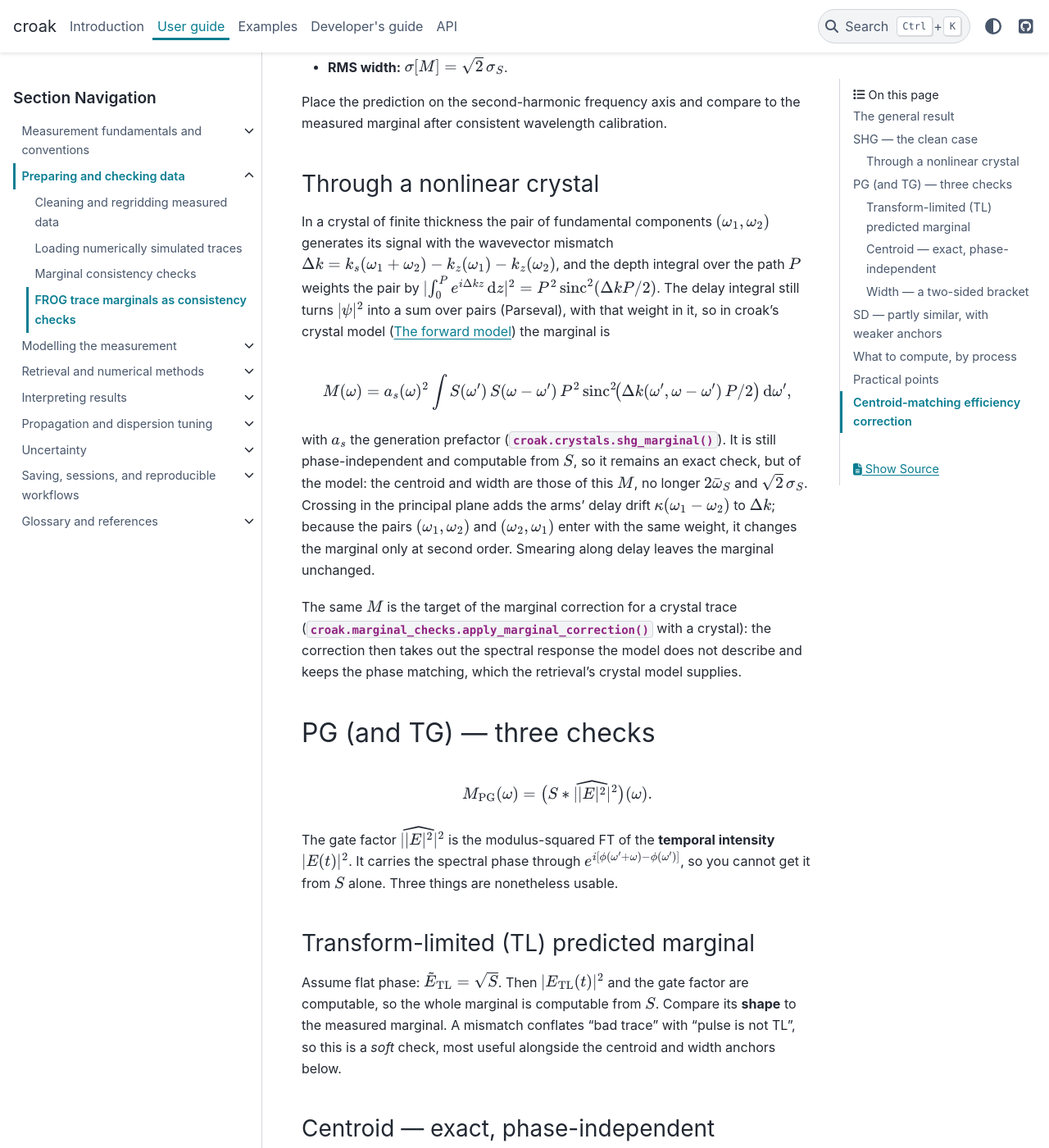
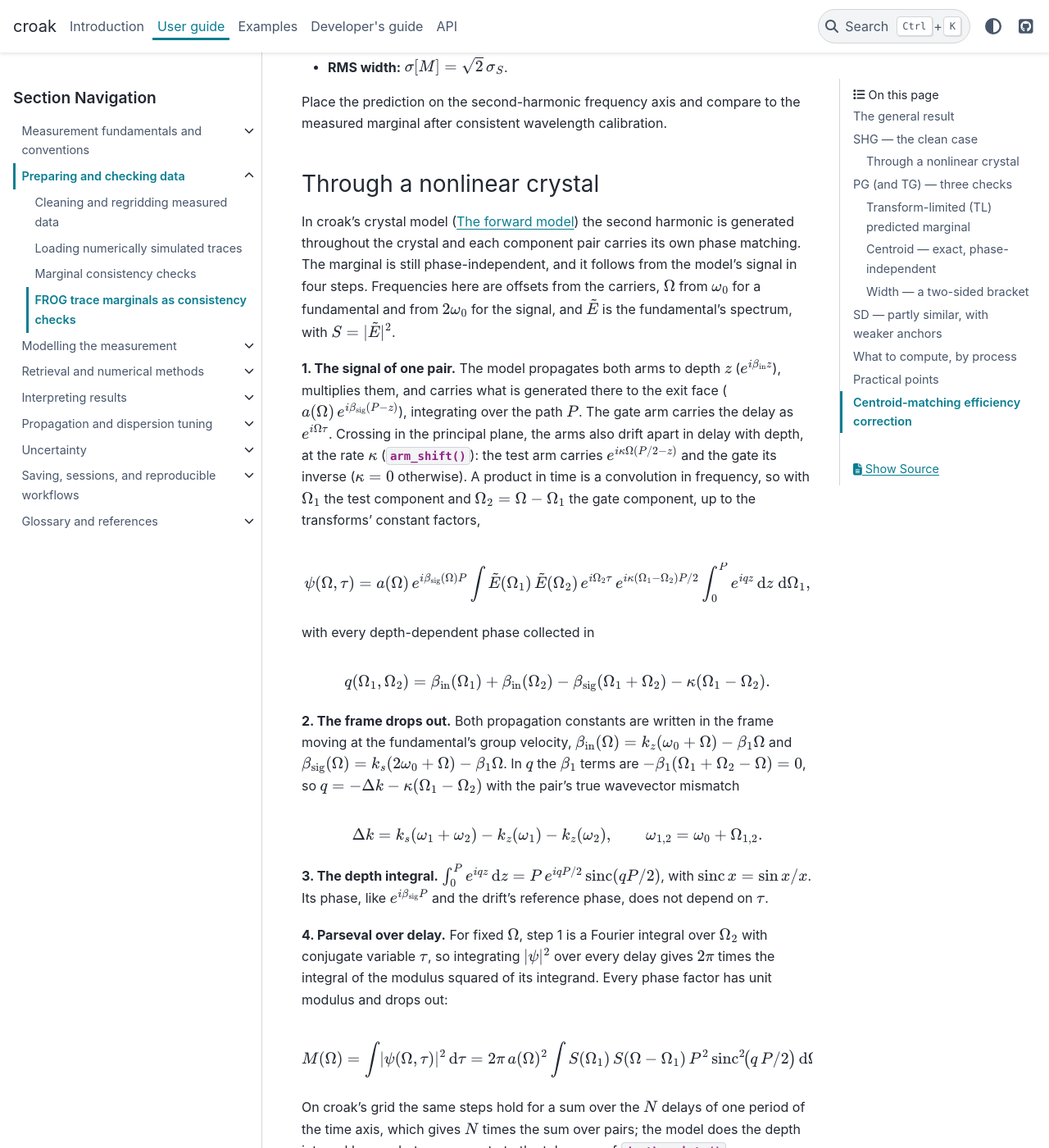
Before and after one commit to LupoLab/croak, a Sphinx documentation site: the page built from docs/explanation/marginals.md, in a window 1280 px wide and 1400 px high, scrolled down 2833 px. Shown: the whole window at 82% size. Built offline with Sphinx 7.4.7 and the PyData theme 0.15.4, drawn with Linux system fonts in a browser that asks for light colours; some of the changed text lies outside the part shown.

Commit message:
Derive the SHG marginal through a crystal in the marginals explanation
From the model's signal: the pair's depth-dependent phase, the frame
dropping out to leave the true mismatch, the analytic depth integral and
Parseval over delay; then why the principal-plane drift enters at second
order, smearing and zero thickness, and the assumptions.

Co-Authored-By: Claude Opus 5.5 <noreply@anthropic.com>
Claude-Session: https://claude.ai/code/session_01WM2AxPM9w8Mg7mfKikaeCX

````diff
--- a/docs/explanation/marginals.md
+++ b/docs/explanation/marginals.md
@@ -110,28 +110,90 @@ measured marginal after consistent wavelength calibration.
 
 ### Through a nonlinear crystal
 
-In a crystal of finite thickness the pair of fundamental components
-$(\omega_1,\omega_2)$ generates its signal with the wavevector mismatch
-$\Delta k = k_s(\omega_1+\omega_2) - k_z(\omega_1) - k_z(\omega_2)$, and the depth
-integral over the path $P$ weights the pair by
-$\lvert\int_0^P e^{i\Delta k z}\,\mathrm dz\rvert^2 = P^2\operatorname{sinc}^2(\Delta k P/2)$.
-The delay integral still turns $\lvert\psi\rvert^2$ into a sum over pairs
-(Parseval), with that weight in it, so in croak's crystal model
-({doc}`forward_model`) the marginal is
+In croak's crystal model ({doc}`forward_model`) the second harmonic is generated
+throughout the crystal and each component pair carries its own phase matching. The
+marginal is still phase-independent, and it follows from the model's signal in
+four steps. Frequencies here are offsets from the carriers, $\Omega$ from
+$\omega_0$ for a fundamental and from $2\omega_0$ for the signal, and $\tilde E$ is
+the fundamental's spectrum, with $S = \lvert\tilde E\rvert^2$.
+
+**1. The signal of one pair.** The model propagates both arms to depth $z$
+($e^{i\beta_\mathrm{in}z}$), multiplies them, and carries what is generated there to
+the exit face ($a(\Omega)\,e^{i\beta_\mathrm{sig}(P-z)}$), integrating over the path
+$P$. The gate arm carries the delay as $e^{i\Omega\tau}$. Crossing in the principal
+plane, the arms also drift apart in delay with depth, at the rate $\kappa$
+({meth}`~croak.crystals.CrystalSetup.arm_shift`): the test arm carries
+$e^{i\kappa\Omega(P/2-z)}$ and the gate its inverse ($\kappa = 0$ otherwise).
+A product in time is a convolution in frequency, so with $\Omega_1$ the test
+component and $\Omega_2 = \Omega-\Omega_1$ the gate component, up to the
+transforms' constant factors,
 
 ```{math}
-M(\omega) = a_s(\omega)^2 \int S(\omega')\,S(\omega-\omega')\,
-P^2\operatorname{sinc}^2\!\bigl(\Delta k(\omega',\omega-\omega')\,P/2\bigr)\,\mathrm d\omega',
+\psi(\Omega,\tau) = a(\Omega)\,e^{i\beta_\mathrm{sig}(\Omega)P}\int
+\tilde E(\Omega_1)\,\tilde E(\Omega_2)\,e^{i\Omega_2\tau}\,
+e^{i\kappa(\Omega_1-\Omega_2)P/2}
+\int_0^P e^{i q z}\,\mathrm dz\;\mathrm d\Omega_1 ,
 ```
 
-with $a_s$ the generation prefactor ({func}`croak.crystals.shg_marginal`). It is
-still phase-independent and computable from $S$, so it remains an exact check, but
-of the model: the centroid and width are those of this $M$, no longer
-$2\bar\omega_S$ and $\sqrt2\,\sigma_S$. Crossing in the principal plane adds the
-arms' delay drift $\kappa(\omega_1-\omega_2)$ to $\Delta k$; because the pairs
-$(\omega_1,\omega_2)$ and $(\omega_2,\omega_1)$ enter with the same weight, it
-changes the marginal only at second order. Smearing along delay leaves the
-marginal unchanged.
+with every depth-dependent phase collected in
+
+```{math}
+q(\Omega_1,\Omega_2) = \beta_\mathrm{in}(\Omega_1) + \beta_\mathrm{in}(\Omega_2)
+- \beta_\mathrm{sig}(\Omega_1+\Omega_2) - \kappa(\Omega_1-\Omega_2).
+```
+
+**2. The frame drops out.** Both propagation constants are written in the frame
+moving at the fundamental's group velocity, $\beta_\mathrm{in}(\Omega) =
+k_z(\omega_0+\Omega) - \beta_1\Omega$ and $\beta_\mathrm{sig}(\Omega) =
+k_s(2\omega_0+\Omega) - \beta_1\Omega$. In $q$ the $\beta_1$ terms are
+$-\beta_1(\Omega_1+\Omega_2-\Omega)=0$, so $q = -\Delta k - \kappa(\Omega_1-\Omega_2)$
+with the pair's true wavevector mismatch
+
+```{math}
+\Delta k = k_s(\omega_1+\omega_2) - k_z(\omega_1) - k_z(\omega_2), \qquad
+\omega_{1,2} = \omega_0+\Omega_{1,2}.
+```
+
+**3. The depth integral.** $\int_0^P e^{iqz}\,\mathrm dz = P\,e^{iqP/2}\operatorname{sinc}(qP/2)$,
+with $\operatorname{sinc}x = \sin x/x$. Its phase, like $e^{i\beta_\mathrm{sig}P}$ and
+the drift's reference phase, does not depend on $\tau$.
+
+**4. Parseval over delay.** For fixed $\Omega$, step 1 is a Fourier integral over
+$\Omega_2$ with conjugate variable $\tau$, so integrating $\lvert\psi\rvert^2$ over
+every delay gives $2\pi$ times the integral of the modulus squared of its integrand.
+Every phase factor has unit modulus and drops out:
+
+```{math}
+M(\Omega) = \int\lvert\psi(\Omega,\tau)\rvert^2\,\mathrm d\tau
+= 2\pi\,a(\Omega)^2\int S(\Omega_1)\,S(\Omega-\Omega_1)\,
+P^2\operatorname{sinc}^2\!\bigl(q\,P/2\bigr)\,\mathrm d\Omega_1 .
+```
+
+On croak's grid the same steps hold for a sum over the $N$ delays of one period of
+the time axis, which gives $N$ times the sum over pairs; the model does the depth
+integral by quadrature, accurate to the tolerance of
+{func}`~croak.crystals.depth_points`. {func}`croak.crystals.shg_marginal` evaluates
+the pair sum with the analytic depth integral, and it matches the model's
+delay-summed trace to about $10^{-6}$ of the peak (`tests/test_marginal_crystal.py`).
+
+What the result says:
+
+- It is still **phase-independent** and computable from $S$, so it remains an
+  exact check, but of the model: the centroid and width are those of this $M$, no
+  longer $2\bar\omega_S$ and $\sqrt2\,\sigma_S$.
+- **The drift enters at second order.** The pair $(\Omega_1,\Omega_2)$ and the
+  swapped pair $(\Omega_2,\Omega_1)$ have the same weight $S(\Omega_1)S(\Omega_2)$
+  and the same $\Delta k$, but opposite drift terms. Their sum,
+  $\operatorname{sinc}^2[(\Delta k + \kappa\delta)P/2] +
+  \operatorname{sinc}^2[(\Delta k - \kappa\delta)P/2]$ with $\delta = \Omega_1-\Omega_2$,
+  is even in $\kappa$, so the sign of $\kappa$ does not matter.
+- **Smearing leaves it unchanged:** it convolves the trace along delay with a kernel
+  of unit area, which does not change the delay integral.
+- **Zero thickness:** the model then has no depth integral (one node of unit
+  weight), and $M = a^2\,(S*S)$, the thin-medium marginal times the prefactor.
+- **The assumptions are the thin case's:** the delay scan holds the whole trace,
+  which in a crystal includes the walk-off's tails, and the whole beam is
+  collected, as the model assumes.
 
 The same $M$ is the target of the marginal correction for a crystal trace
 ({func}`croak.marginal_checks.apply_marginal_correction` with a crystal): the
````
